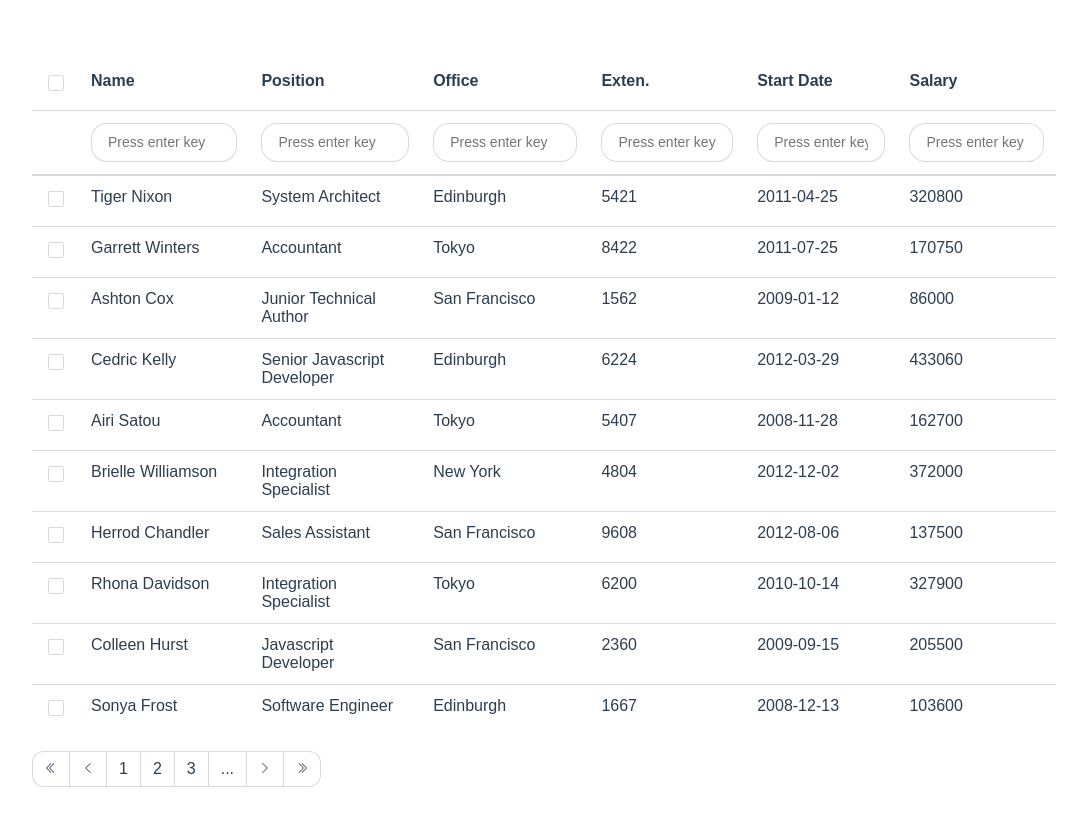
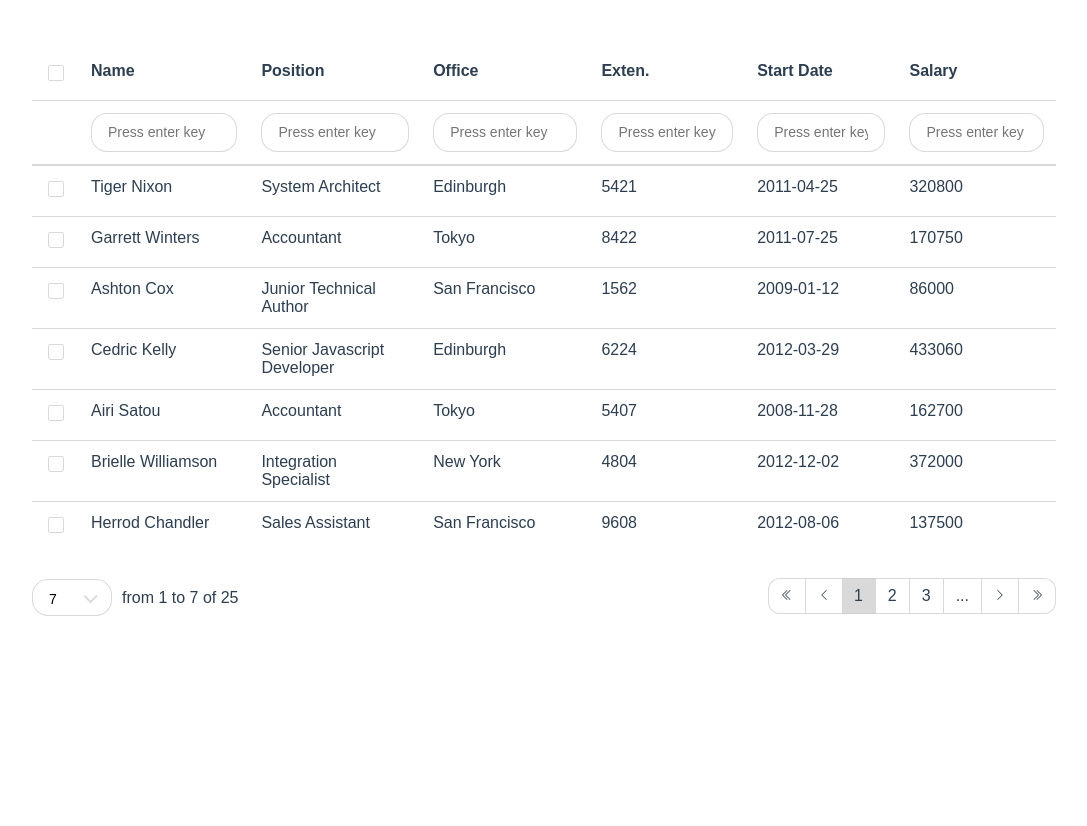
Before and after one commit to tedirghazali/datatable, a Vue app: page / in a window 1280 px wide. Shown: the top 826 px of the page, without its empty margins (96-1183 px from the left). After the commit the page ends 800 px from the top, so only its background shows below. Built offline with nearby package versions, Linux system fonts and the light colour scheme.

Commit message:
added select limit

```diff
--- a/src/vue/App.vue
+++ b/src/vue/App.vue
@@ -25,6 +25,6 @@ const columns = [
   -moz-osx-font-smoothing: grayscale;
   width: 1024px;
   color: #2c3e50;
-  margin: 60px auto;
+  margin: 30px auto;
 }
 </style>
--- a/src/vue/components/DataTable.vue
+++ b/src/vue/components/DataTable.vue
@@ -16,7 +16,7 @@ const emit = defineEmits<{
   (e: 'filter', columns: any): void
 }>()
 
-const getLimitPerPage = ref<number>(10)
+const getLimitPerPage = ref<number>(7)
 const getCurrentPage = ref<number>(1)
 const getEllipsis = ref<number>(2)
 
@@ -35,10 +35,111 @@ const filterColumns = (columns: any) => {
 </script>
 
 <template>
-  <TableBox :columns="columns" :entries="paginatedEntries" @checklist="checkedRows" :filter="filter" @filter="filterColumns" />
-  <PaginateBox :items="getPagination" />
+  <div class="tableWrap">
+    <div class="tableTop">
+      <div class="tableTopLeft"></div>
+      <div class="tableTopRight"></div>
+    </div>
+    <TableBox :columns="columns" :entries="paginatedEntries" @checklist="checkedRows" :filter="filter" @filter="filterColumns" />
+    <div class="tableBottom">
+      <div class="tableBottomLeft">
+        <div class="tableSelect">
+          <select v-model="getLimitPerPage" class="tableSelectBox">
+            <option :value="5">5</option>
+            <option :value="7">7</option>
+            <option :value="10">10</option>
+            <option :value="25">25</option>
+            <option :value="50">50</option>
+            <option :value="100">100</option>
+          </select>
+        </div>
+        <div class="tableInfo">from {{ getOffset }} to {{ (Number(getOffset) + Number(getLimitPerPage)) - 1 }} of {{ getPages }}</div>
+      </div>
+      <div class="tableBottomRight">
+        <PaginateBox :items="getPagination" v-model="getCurrentPage" :total="getPages" />
+      </div>
+    </div>
+  </div>
 </template>
 
 <style scoped>
+.tableWrap {
+  overflow-x: auto;
+  overflow-y: hidden;
+}
 
+.tableTop, .tableBottom {
+  display: flex;
+  justify-content: space-between;
+  align-items: center;
+  flex-wrap: wrap;
+  gap: 20px;
+  padding-top: 10px;
+  padding-bottom: 10px;
+}
+
+.tableBottomLeft {
+  display: flex;
+  justify-content: start;
+  align-items: center;
+  flex-wrap: nowrap;
+  flex-grow: 1;
+  gap: 10px;
+}
+
+.tableInfo {
+  display: block;
+  flex-grow: 1;
+}
+
+.tableSelectBox {
+  position: relative;
+  display: block;
+  background: #fff;
+  border: 0.0625rem solid rgba(0, 0, 0, 0.15);
+  padding: 0.15rem 1rem;
+  border-radius: 1rem;
+  width: 80px;
+  height: 37px;
+  line-height: 2rem;
+  box-sizing: border-box;
+  cursor: pointer;
+  font-family: inherit;
+  outline: none;
+  user-select: none;
+  appearance: none;
+  text-overflow: ellipsis;
+  overflow: hidden;
+  white-space: nowrap;
+  font-size: 0.875rem;
+  font-weight: 400;
+  transition: border-color 0.15s ease-in-out, box-shadow 0.15s ease-in-out;
+}
+
+.tableSelect {
+  position: relative;
+}
+
+.tableSelect::after {
+  border-bottom: 2px solid rgba(0, 0, 0, 0.15);
+  border-right: 2px solid rgba(0, 0, 0, 0.15);
+  content: '';
+  display: block;
+  height: 8px;
+  margin-top: -6px;
+  pointer-events: none;
+  position: absolute;
+  right: 8px;
+  top: 50%;
+  margin-right: 10px;
+  -webkit-transform-origin: 66% 66%;
+  -ms-transform-origin: 66% 66%;
+  transform-origin: 66% 66%;
+  -webkit-transform: rotate(45deg);
+  -ms-transform: rotate(45deg);
+  transform: rotate(45deg);
+  -webkit-transition: all 0.15s ease-in-out;
+  transition: all 0.15s ease-in-out;
+  width: 8px;
+}
 </style>
--- a/src/vue/components/PaginateBox.vue
+++ b/src/vue/components/PaginateBox.vue
@@ -2,17 +2,19 @@
 interface Props {
   //@ts-ignore
   items?: Array<any>,
-  page?: number
+  modelValue?: number,
+  total: number
 }
 
 const props = withDefaults(defineProps<Props>(), {
   //@ts-ignore
   items: [],
-  page: 0
+  modelValue: 1,
+  total: 1
 })
 
 const emit = defineEmits<{
-  (e: 'update:page', number: number): void
+  (e: 'update:modelValue', value: number): void
 }>()
 </script>
 
@@ -20,39 +22,39 @@ const emit = defineEmits<{
   <nav class="paginate">
     <ul class="paginateBox">
       <li class="paginateItem">
-        <a href="#" class="paginateLink">
+        <span class="paginateLink" @click="emit('update:modelValue', 1);">
           <svg xmlns="http://www.w3.org/2000/svg" width="12" height="12" fill="currentColor" class="bi bi-chevron-double-left paginateEvent" viewBox="0 0 16 16">
             <path fill-rule="evenodd" d="M8.354 1.646a.5.5 0 0 1 0 .708L2.707 8l5.647 5.646a.5.5 0 0 1-.708.708l-6-6a.5.5 0 0 1 0-.708l6-6a.5.5 0 0 1 .708 0z"/>
             <path fill-rule="evenodd" d="M12.354 1.646a.5.5 0 0 1 0 .708L6.707 8l5.647 5.646a.5.5 0 0 1-.708.708l-6-6a.5.5 0 0 1 0-.708l6-6a.5.5 0 0 1 .708 0z"/>
           </svg>
-        </a>
+        </span>
       </li>
       <li class="paginateItem">
-        <a href="#" class="paginateLink">
+        <span class="paginateLink" @click="emit('update:modelValue', (Number(modelValue) > 1) ? Number(modelValue) - 1 : 1);">
           <svg xmlns="http://www.w3.org/2000/svg" width="12" height="12" fill="currentColor" class="bi bi-chevron-left paginateEvent" viewBox="0 0 16 16">
             <path fill-rule="evenodd" d="M11.354 1.646a.5.5 0 0 1 0 .708L5.707 8l5.647 5.646a.5.5 0 0 1-.708.708l-6-6a.5.5 0 0 1 0-.708l6-6a.5.5 0 0 1 .708 0z"/>
           </svg>
-        </a>
+        </span>
       </li>
       <li v-for="(item, index) in items" :key="'item-'+index" class="paginateItem">
-        <a v-if="Number(item) === Number(page)" href="#" class="paginateLink active">{{ item }}</a>
+        <span v-if="Number(item) === Number(modelValue)" class="paginateLink active">{{ item }}</span>
         <span v-else-if="item === '...'" class="paginateLink disabled">{{ item }}</span>
-        <a v-else href="#" class="paginateLink">{{ item }}</a>
+        <span v-else @click="emit('update:modelValue', item);" class="paginateLink">{{ item }}</span>
       </li>
       <li class="paginateItem">
-        <a href="#" class="paginateLink">
+        <span class="paginateLink" @click="emit('update:modelValue', (Number(modelValue) < Number(total)) ? Number(modelValue) + 1 : Number(total));">
           <svg xmlns="http://www.w3.org/2000/svg" width="12" height="12" fill="currentColor" class="bi bi-chevron-right paginateEvent" viewBox="0 0 16 16">
             <path fill-rule="evenodd" d="M4.646 1.646a.5.5 0 0 1 .708 0l6 6a.5.5 0 0 1 0 .708l-6 6a.5.5 0 0 1-.708-.708L10.293 8 4.646 2.354a.5.5 0 0 1 0-.708z"/>
           </svg>
-        </a>
+        </span>
       </li>
       <li class="paginateItem">
-        <a href="#" class="paginateLink">
+        <span class="paginateLink" @click="emit('update:modelValue', Number(total));">
           <svg xmlns="http://www.w3.org/2000/svg" width="12" height="12" fill="currentColor" class="bi bi-chevron-double-right paginateEvent" viewBox="0 0 16 16">
             <path fill-rule="evenodd" d="M3.646 1.646a.5.5 0 0 1 .708 0l6 6a.5.5 0 0 1 0 .708l-6 6a.5.5 0 0 1-.708-.708L9.293 8 3.646 2.354a.5.5 0 0 1 0-.708z"/>
             <path fill-rule="evenodd" d="M7.646 1.646a.5.5 0 0 1 .708 0l6 6a.5.5 0 0 1 0 .708l-6 6a.5.5 0 0 1-.708-.708L13.293 8 7.646 2.354a.5.5 0 0 1 0-.708z"/>
           </svg>
-        </a>
+        </span>
       </li>
     </ul>
   </nav>
@@ -89,6 +91,7 @@ const emit = defineEmits<{
   position: relative;
   display: block;
   color: inherit;
+  cursor: pointer;
   text-decoration: none;
   background-color: #fff;
   border: 0.0625rem solid rgba(0, 0, 0, 0.15);
```
Also changed, not shown: examples/datatable-demo.png (added), 1 other file (tests, documents, lock files or other folders).
